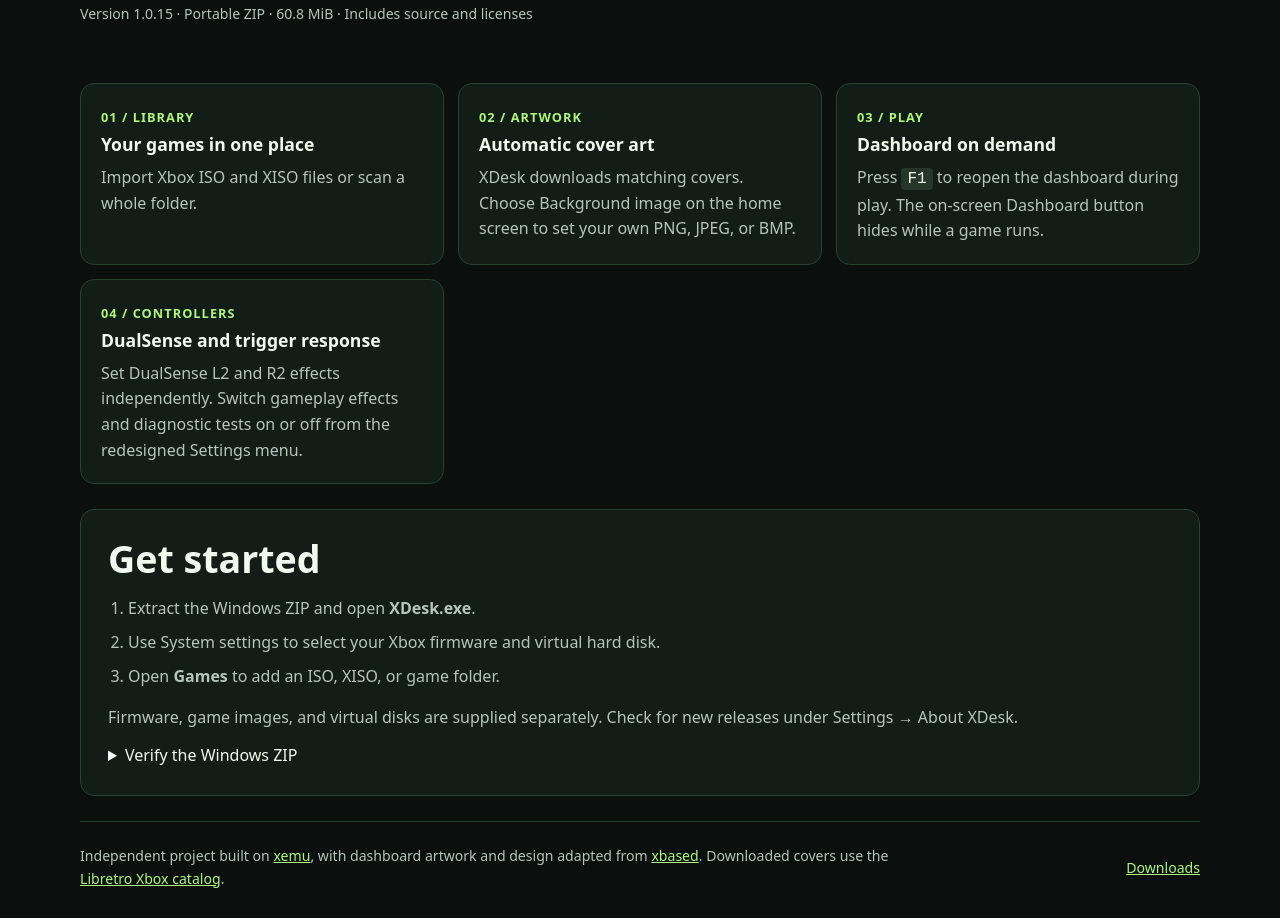
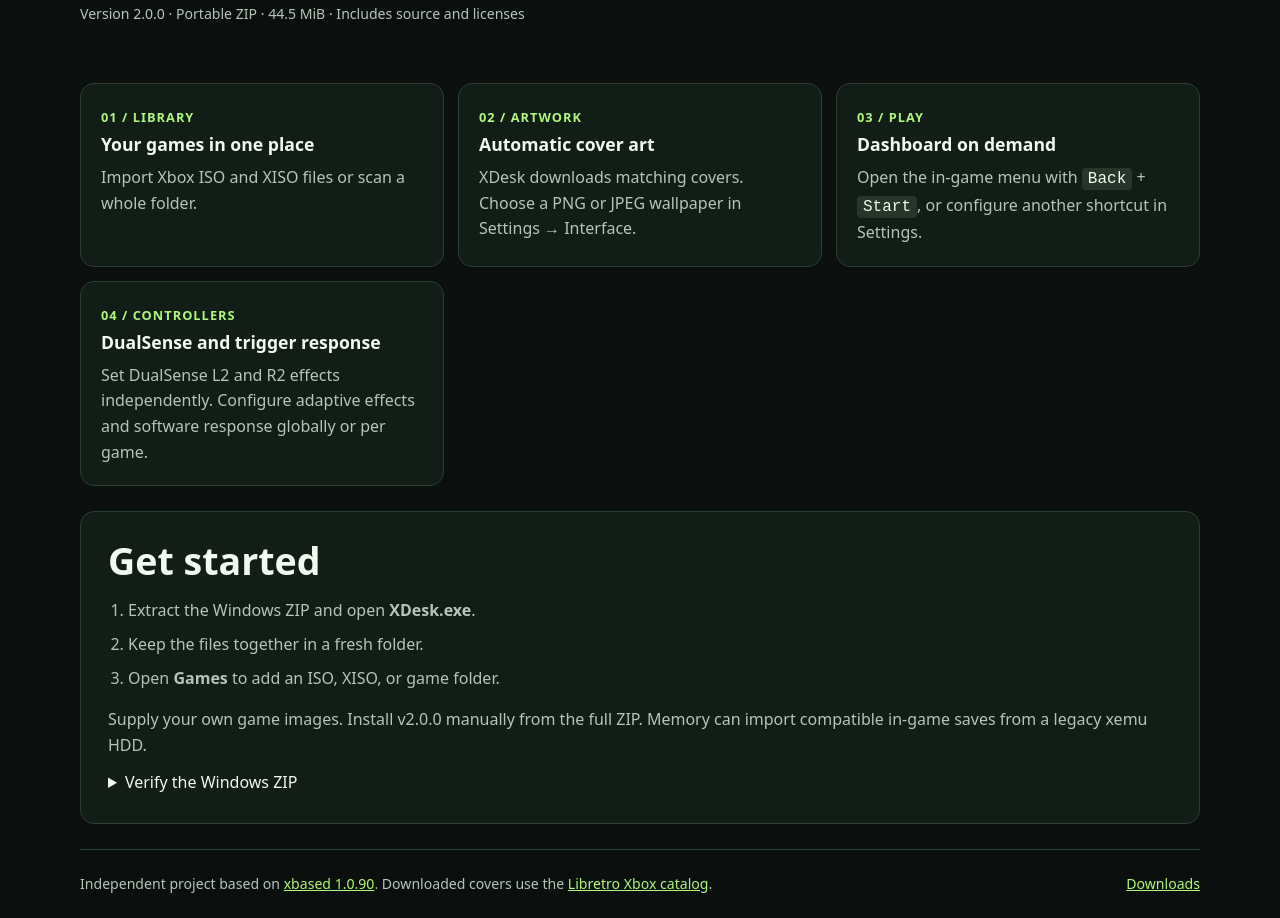
Before and after one commit to gohanthe5th/xdesk, a plain HTML site: page index.html in a window 1280 px wide. Shown: the part 496-1414 px from the top of the page. Drawn offline with Linux system fonts and the light colour scheme.

Commit message:
Update download page for XDesk v2.0.0 with verified ZIP checksum

```diff
--- a/index.html
+++ b/index.html
@@ -14,18 +14,18 @@
 <section class="hero" aria-labelledby="title">
 <div><p class="label">Original Xbox emulator · Windows x64</p><h1 id="title">XDesk</h1>
 <p class="lead">Open your Xbox game library from a console-style dashboard, play, and jump back to your collection whenever you want.</p>
-<div class="actions"><a class="button" href="https://github.com/gohanthe5th/xdesk/releases/download/v1.0.15/XDesk-v1.0.15-Windows-x64.zip">Download for Windows ↓</a><a href="https://github.com/gohanthe5th/xdesk/releases/tag/v1.0.15">Release &amp; source</a></div>
-<p class="meta">Version 1.0.15 · Portable ZIP · 60.8 MiB · Includes source and licenses</p></div>
+<div class="actions"><a class="button" href="https://github.com/gohanthe5th/xdesk/releases/download/v2.0.0/XDesk-v2.0.0-Portable-Windows-x64.zip">Download for Windows ↓</a><a href="https://github.com/gohanthe5th/xdesk/releases/tag/v2.0.0">Release &amp; source</a></div>
+<p class="meta">Version 2.0.0 · Portable ZIP · 44.5 MiB · Includes source and licenses</p></div>
 <div class="art" aria-hidden="true"><svg viewBox="0 0 440 315" fill="none"><defs><radialGradient id="orb"><stop stop-color="#d5ff9c"/><stop offset=".44" stop-color="#76bf35"/><stop offset="1" stop-color="#193f16"/></radialGradient></defs><circle cx="220" cy="155" r="79" fill="url(#orb)"/><g stroke="#bbf479" stroke-opacity=".65" stroke-width="1.5"><ellipse cx="220" cy="155" rx="167" ry="48" transform="rotate(-18 220 155)"/><ellipse cx="220" cy="155" rx="153" ry="49" transform="rotate(30 220 155)"/><ellipse cx="220" cy="155" rx="132" ry="47" transform="rotate(77 220 155)"/></g><path d="m194 125 52 60m0-60-52 60" stroke="#f5ffe9" stroke-width="10" stroke-linecap="round"/><circle cx="347" cy="82" r="4" fill="#e2ffc0"/><circle cx="83" cy="187" r="3" fill="#d5ffad"/></svg></div>
 </section>
 <section class="cards" aria-label="Features">
 <article class="card"><span>01 / LIBRARY</span><h3>Your games in one place</h3><p>Import Xbox ISO and XISO files or scan a whole folder.</p></article>
-<article class="card"><span>02 / ARTWORK</span><h3>Automatic cover art</h3><p>XDesk downloads matching covers. Choose Background image on the home screen to set your own PNG, JPEG, or BMP.</p></article>
-<article class="card"><span>03 / PLAY</span><h3>Dashboard on demand</h3><p>Press <kbd>F1</kbd> to reopen the dashboard during play. The on-screen Dashboard button hides while a game runs.</p></article>
-<article class="card"><span>04 / CONTROLLERS</span><h3>DualSense and trigger response</h3><p>Set DualSense L2 and R2 effects independently. Switch gameplay effects and diagnostic tests on or off from the redesigned Settings menu.</p></article>
+<article class="card"><span>02 / ARTWORK</span><h3>Automatic cover art</h3><p>XDesk downloads matching covers. Choose a PNG or JPEG wallpaper in Settings → Interface.</p></article>
+<article class="card"><span>03 / PLAY</span><h3>Dashboard on demand</h3><p>Open the in-game menu with <kbd>Back</kbd> + <kbd>Start</kbd>, or configure another shortcut in Settings.</p></article>
+<article class="card"><span>04 / CONTROLLERS</span><h3>DualSense and trigger response</h3><p>Set DualSense L2 and R2 effects independently. Configure adaptive effects and software response globally or per game.</p></article>
 </section>
-<section class="setup" id="setup"><h2>Get started</h2><ol><li>Extract the Windows ZIP and open <strong>XDesk.exe</strong>.</li><li>Use System settings to select your Xbox firmware and virtual hard disk.</li><li>Open <strong>Games</strong> to add an ISO, XISO, or game folder.</li></ol><p>Firmware, game images, and virtual disks are supplied separately. Check for new releases under Settings → About XDesk.</p>
-<details><summary>Verify the Windows ZIP</summary><p class="hash">SHA-256 <code>d0998f379724d4fde828923a1b15127cb23ac901ffe1f0121b2bc1c7f8dce4f5</code></p></details></section>
+<section class="setup" id="setup"><h2>Get started</h2><ol><li>Extract the Windows ZIP and open <strong>XDesk.exe</strong>.</li><li>Keep the files together in a fresh folder.</li><li>Open <strong>Games</strong> to add an ISO, XISO, or game folder.</li></ol><p>Supply your own game images. Install v2.0.0 manually from the full ZIP. Memory can import compatible in-game saves from a legacy xemu HDD.</p>
+<details><summary>Verify the Windows ZIP</summary><p class="hash">SHA-256 <code>7b100216c1d0eb4e441669b55c0587bc437a285817720c296c864d17ea72679b</code></p></details></section>
 </main>
-<footer><p>Independent project built on <a href="https://github.com/xemu-project/xemu">xemu</a>, with dashboard artwork and design adapted from <a href="https://github.com/crazyriddler/xbased">xbased</a>. Downloaded covers use the <a href="https://github.com/libretro-thumbnails/Microsoft_-_Xbox">Libretro Xbox catalog</a>.</p><a href="https://github.com/gohanthe5th/xdesk/releases/tag/v1.0.15">Downloads</a></footer>
+<footer><p>Independent project based on <a href="https://github.com/crazyriddler/xbased/tree/v1.0.90">xbased 1.0.90</a>. Downloaded covers use the <a href="https://github.com/libretro-thumbnails/Microsoft_-_Xbox">Libretro Xbox catalog</a>.</p><a href="https://github.com/gohanthe5th/xdesk/releases/tag/v2.0.0">Downloads</a></footer>
 </html>
```
